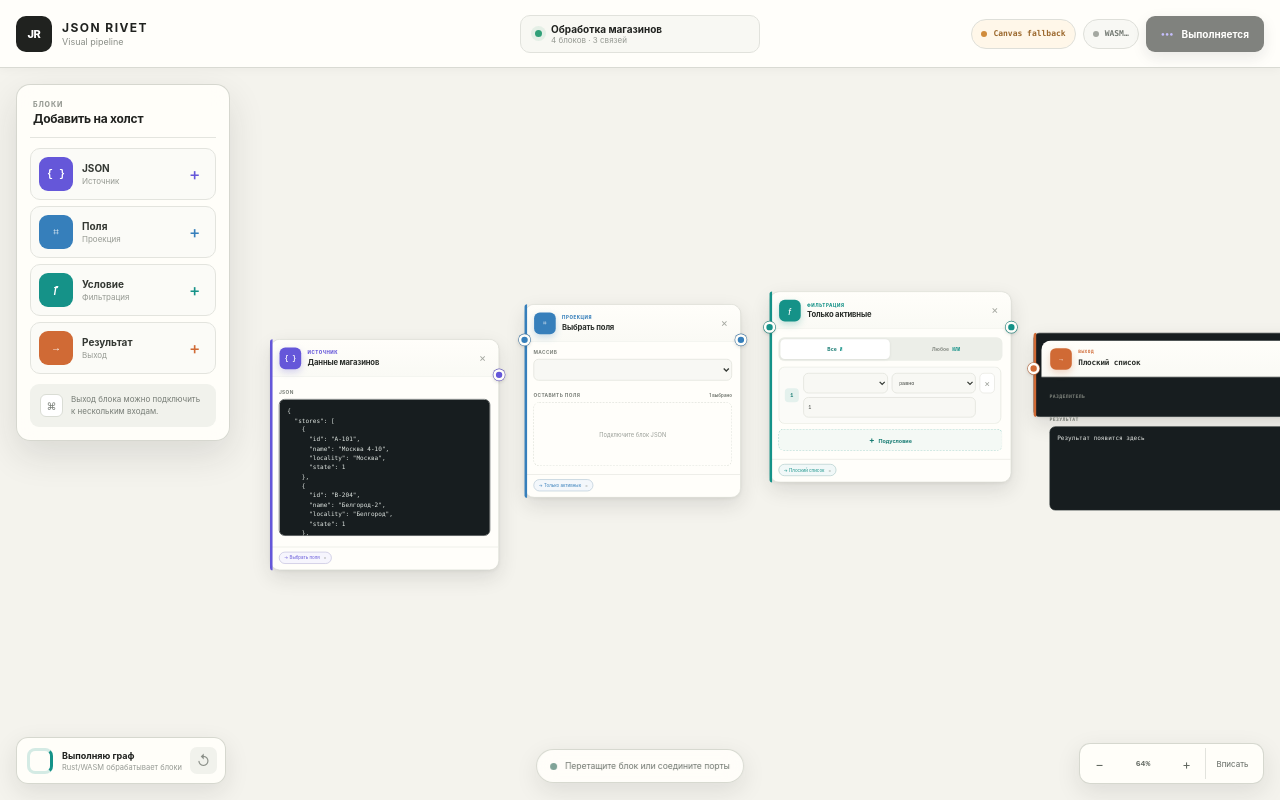
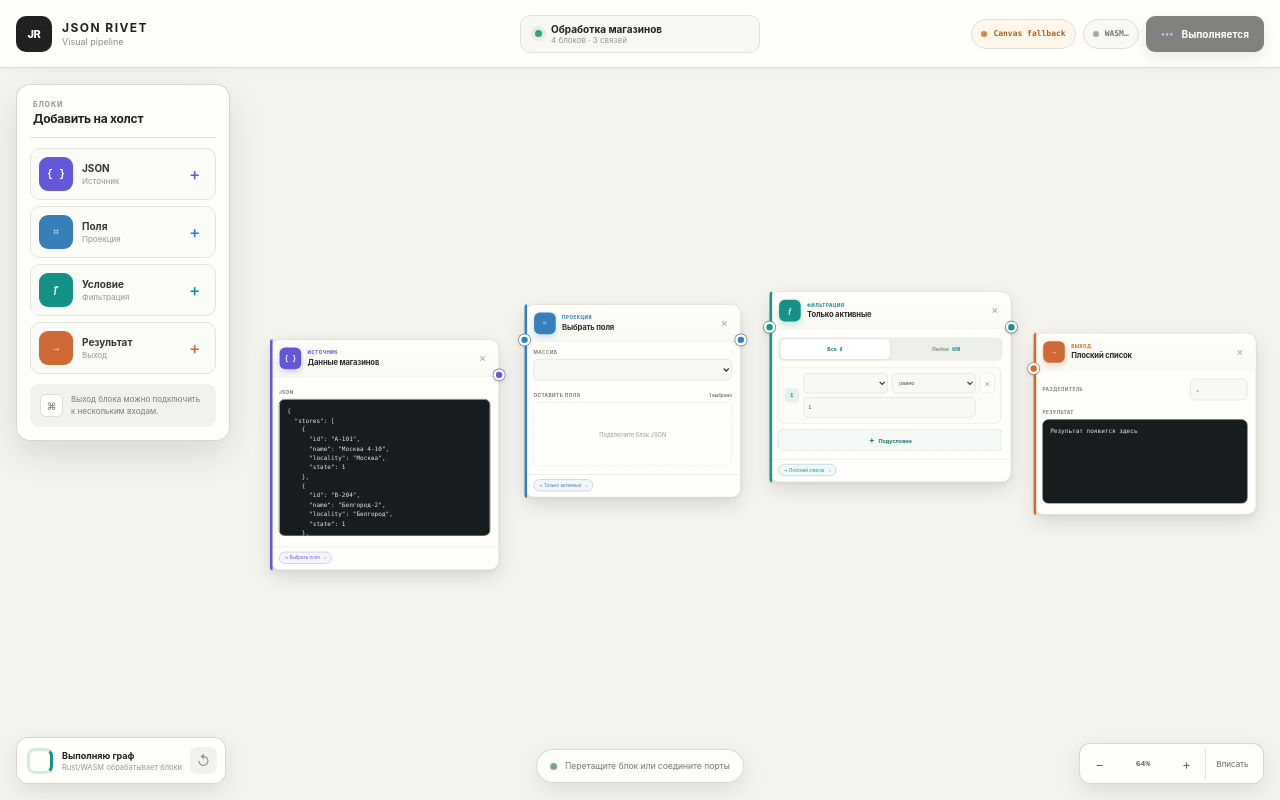
Before and after one commit to themoretheless/peregon, a Vue app: page / in a window 1280 px wide. Built offline with nearby package versions, Linux system fonts and the light colour scheme.

Commit message:
Fix output node width

```diff
--- a/src/App.vue
+++ b/src/App.vue
@@ -856,7 +856,7 @@ onBeforeUnmount(() => {
                 <small v-if="node.stats" class="node-ok">{{ node.stats.values }} значений</small>
               </div>
               <textarea
-                class="node-output"
+                class="node-result-output"
                 :value="node.output || (node.error ? '' : 'Результат появится здесь')"
                 readonly
                 aria-label="Результат блока"
--- a/src/styles.css
+++ b/src/styles.css
@@ -560,7 +560,7 @@ textarea:focus-visible {
 }
 
 .node-code-input,
-.node-output {
+.node-result-output {
   width: 100%;
   resize: none;
   border: 1px solid #242b2d;
@@ -579,7 +579,7 @@ textarea:focus-visible {
 }
 
 .node-code-input:focus,
-.node-output:focus {
+.node-result-output:focus {
   border-color: #7064df;
   box-shadow: 0 0 0 3px rgba(101, 87, 217, 0.13);
 }
@@ -836,7 +836,7 @@ textarea:focus-visible {
   margin-bottom: 8px;
 }
 
-.node-output {
+.node-result-output {
   height: 132px;
   padding: 11px;
   color: #e6e9e6;
```
